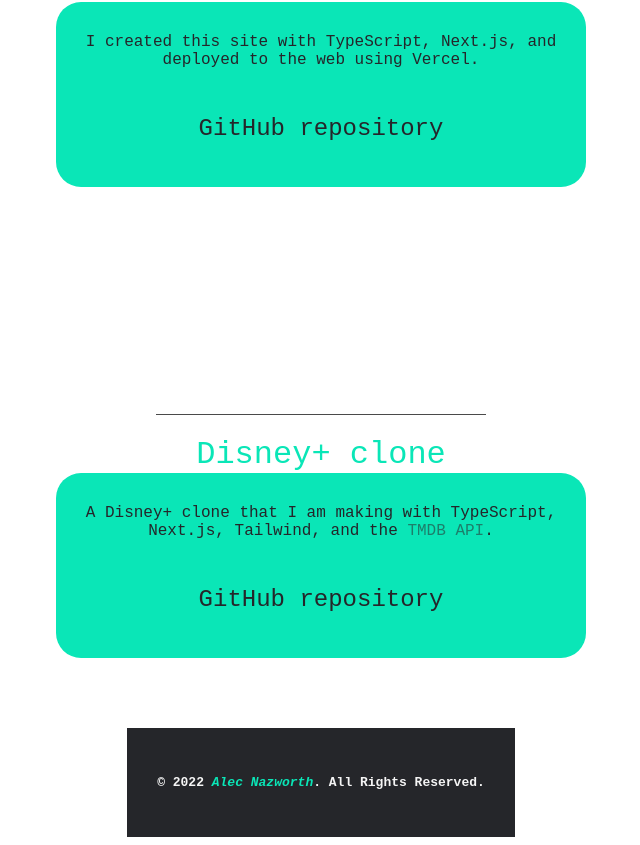
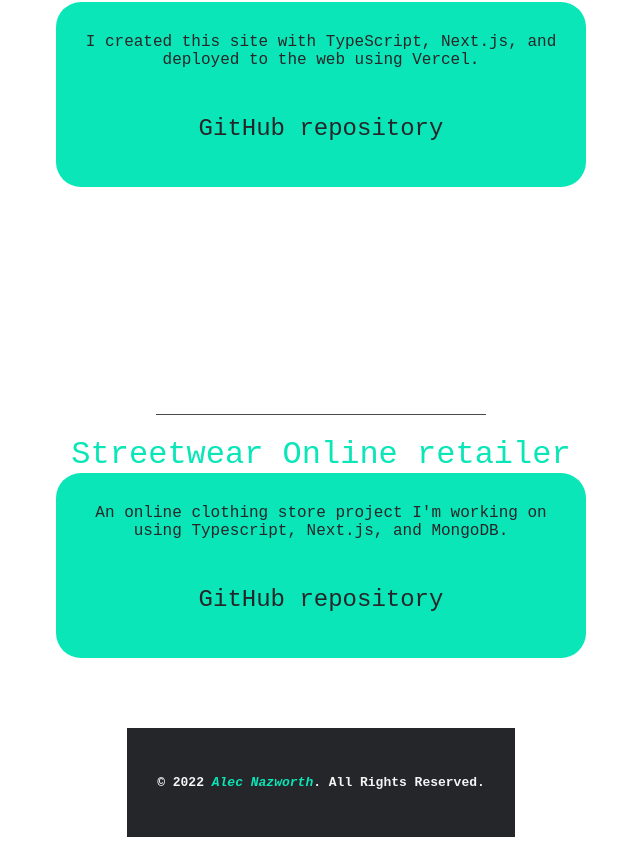
Before and after one commit to alecnazzy/portfolio, a Next.js app: page /projects in a window 1280 px wide. Shown: the part 554-1399 px from the top of the page, without its empty margins (319-959 px from the left). Built offline with nearby package versions, Linux system fonts and the light colour scheme.

Commit message:
-updates to "In-Progress" and "Profile" components

```diff
--- a/components/InProgress.tsx
+++ b/components/InProgress.tsx
@@ -8,15 +8,15 @@
 
             <h1 className={home.title}>In Progress</h1>
 
-            <h1>Disney+ clone</h1>
+            <h1>Streetwear Online retailer</h1>
             <div className={home.text}>
 
 
 
-                    <p>A Disney+ clone that I am making with TypeScript, Next.js, Tailwind,
-                    and the <Link className={home.link}href="https://www.themoviedb.org/documentation/api" target="_blank">TMDB API</Link>.</p>
+                    <p>An online clothing store project I&apos;m working on using Typescript, Next.js,
+                    and MongoDB.</p>
                 <h2>
-                    <Link href="https://github.com/alecnazzy/disney-plus-and-chill" target="_blank">
+                    <Link href="https://github.com/alecnazzy/streetwear-store" target="_blank">
                         GitHub repository
                     </Link>
                 </h2>
--- a/components/Profile.tsx
+++ b/components/Profile.tsx
@@ -22,7 +22,7 @@
                 <p>I am a student at Florida International University, majoring in computer science. During college I hope to find
                 an (<small>paid🤞</small>) internship to increase my skills in web development and pay rent.</p>
 
-                <p>I have mostly worked with JavaScript and TypeScript. Other technologies I use include React, Next.js, PostgreSQL,
+                <p>I have mostly worked with JavaScript and TypeScript. Other technologies I use include React, Next.js, MongoDB,
                 along with a little Java.</p>
 
                 <h2><a href="\alec-nazworth-resume.pdf" download>Resume</a></h2>
```
